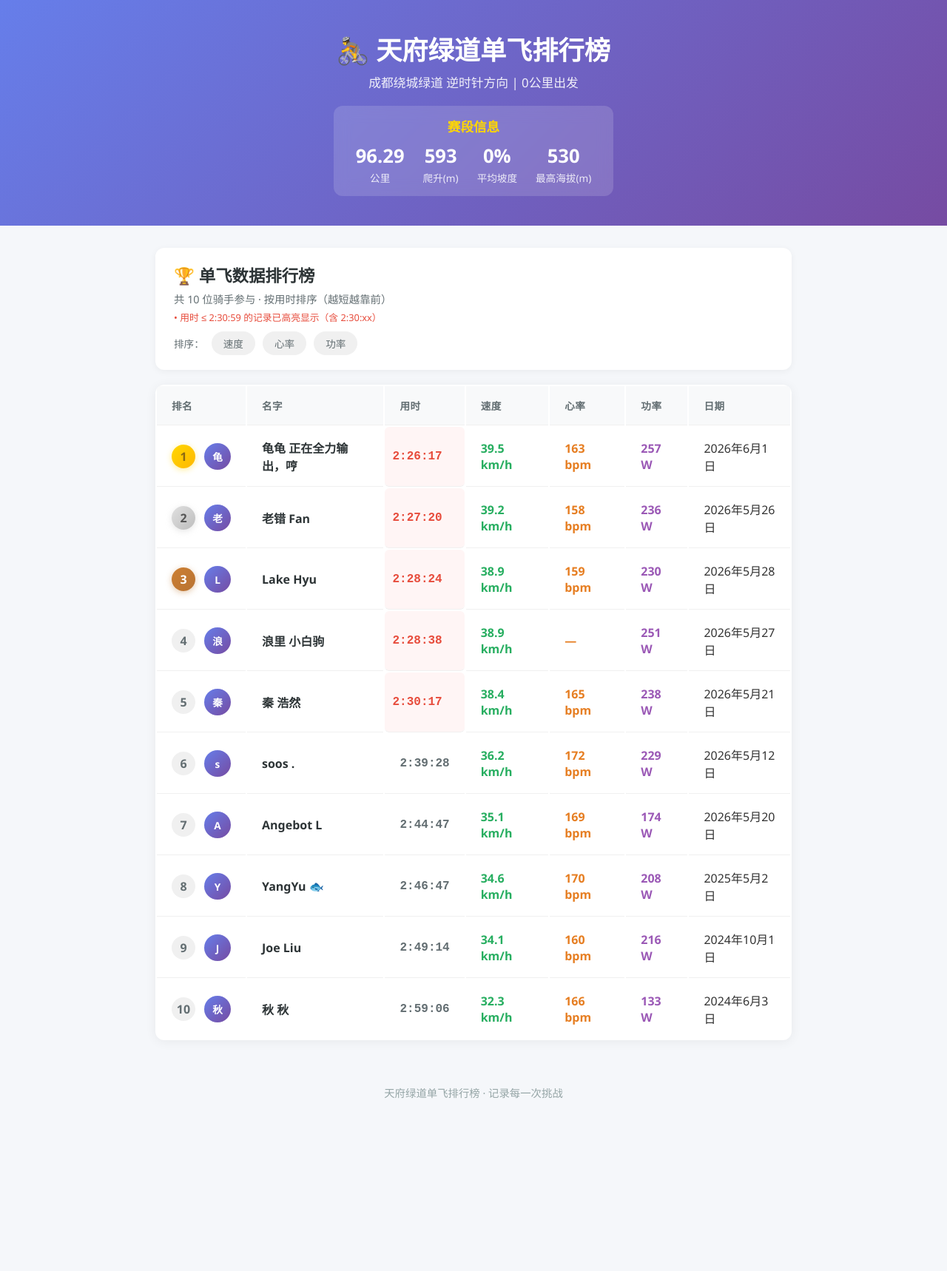
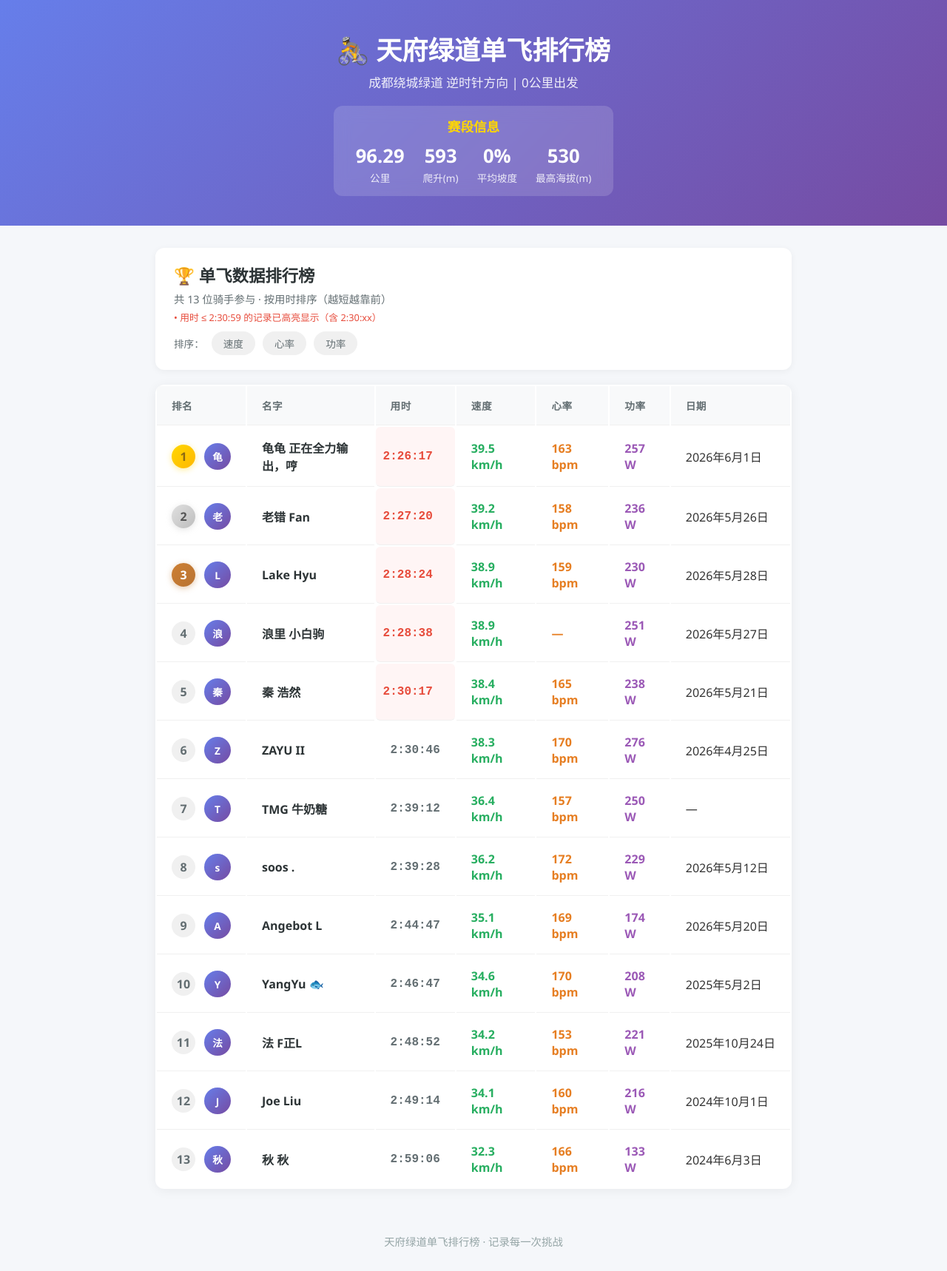
Before and after one commit to techysy/techysy.github.io, a Jekyll site: the page TianfuGreenway.html, which Jekyll copies as it is, in a window 1280 px wide. Shown: the whole page at 74% size. Built offline with Jekyll 4.4.1, drawn with Linux system fonts in a browser that asks for light colours; before the commit the page ends 1517 px from its top, so only the background shows below that.

Commit message:
Update TianfuGreenway.html

```diff
--- a/TianfuGreenway.html
+++ b/TianfuGreenway.html
@@ -227,6 +227,11 @@
             font-weight: 600;
         }
 
+        .date-cell {
+            min-width: 100px;
+            white-space: nowrap;
+        }
+
         /* 页脚 */
         .footer {
             text-align: center;
@@ -327,7 +332,7 @@
         <div class="section-header">
             <div>
                 <h2 class="section-title">🏆 单飞数据排行榜</h2>
-                <p class="section-subtitle">共 10 位骑手参与 · 按用时排序（越短越靠前）</p>
+                <p class="section-subtitle">共 13 位骑手参与 · 按用时排序（越短越靠前）</p>
                 <p style="font-size: 0.8em; color: #e74c3c; margin-top: 5px;">• 用时 ≤ 2:30:59 的记录已高亮显示（含 2:30:xx）</p>
             </div>
             <div style="display: flex; gap: 10px; margin-top: 10px;">
@@ -348,7 +353,7 @@
                     <th>速度</th>
                     <th>心率</th>
                     <th>功率</th>
-                    <th>日期</th>
+                    <th class="date-cell">日期</th>
                 </tr>
             </thead>
             <tbody id="tableBody">
@@ -364,7 +369,7 @@
                     <td class="speed-cell">39.5 km/h</td>
                     <td class="heart-cell">163 bpm</td>
                     <td class="power-cell">257 W</td>
-                    <td>2026年6月1日</td>
+                    <td class="date-cell">2026年6月1日</td>
                 </tr>
                 <tr data-time="2:27:20" data-speed="39.2" data-heart="158" data-power="236">
                     <td>
@@ -378,7 +383,7 @@
                     <td class="speed-cell">39.2 km/h</td>
                     <td class="heart-cell">158 bpm</td>
                     <td class="power-cell">236 W</td>
-                    <td>2026年5月26日</td>
+                    <td class="date-cell">2026年5月26日</td>
                 </tr>
                 <tr data-time="2:28:24" data-speed="38.9" data-heart="159" data-power="230">
                     <td>
@@ -392,7 +397,7 @@
                     <td class="speed-cell">38.9 km/h</td>
                     <td class="heart-cell">159 bpm</td>
                     <td class="power-cell">230 W</td>
-                    <td>2026年5月28日</td>
+                    <td class="date-cell">2026年5月28日</td>
                 </tr>
                 <tr data-time="2:28:38" data-speed="38.9" data-heart="0" data-power="251">
                     <td>
@@ -406,7 +411,7 @@
                     <td class="speed-cell">38.9 km/h</td>
                     <td class="heart-cell">—</td>
                     <td class="power-cell">251 W</td>
-                    <td>2026年5月27日</td>
+                    <td class="date-cell">2026年5月27日</td>
                 </tr>
                 <tr data-time="2:30:17" data-speed="38.4" data-heart="165" data-power="238">
                     <td>
@@ -420,12 +425,40 @@
                     <td class="speed-cell">38.4 km/h</td>
                     <td class="heart-cell">165 bpm</td>
                     <td class="power-cell">238 W</td>
-                    <td>2026年5月21日</td>
+                    <td class="date-cell">2026年5月21日</td>
+                </tr>
+                <tr data-time="2:30:46" data-speed="38.3" data-heart="170" data-power="276">
+                    <td>
+                        <div class="rank-cell">
+                            <div class="rank-number other">6</div>
+                            <div class="avatar">Z</div>
+                        </div>
+                    </td>
+                    <td class="name-cell">ZAYU II</td>
+                    <td class="time-cell normal">2:30:46</td>
+                    <td class="speed-cell">38.3 km/h</td>
+                    <td class="heart-cell">170 bpm</td>
+                    <td class="power-cell">276 W</td>
+                    <td class="date-cell">2026年4月25日</td>
+                </tr>
+                <tr data-time="2:39:12" data-speed="36.4" data-heart="157" data-power="250">
+                    <td>
+                        <div class="rank-cell">
+                            <div class="rank-number other">7</div>
+                            <div class="avatar">T</div>
+                        </div>
+                    </td>
+                    <td class="name-cell">TMG 牛奶糖</td>
+                    <td class="time-cell normal">2:39:12</td>
+                    <td class="speed-cell">36.4 km/h</td>
+                    <td class="heart-cell">157 bpm</td>
+                    <td class="power-cell">250 W</td>
+                    <td class="date-cell">—</td>
                 </tr>
                 <tr data-time="2:39:28" data-speed="36.2" data-heart="172" data-power="229">
                     <td>
                         <div class="rank-cell">
-                            <div class="rank-number other">6</div>
+                            <div class="rank-number other">8</div>
                             <div class="avatar">s</div>
                         </div>
                     </td>
@@ -434,12 +467,12 @@
                     <td class="speed-cell">36.2 km/h</td>
                     <td class="heart-cell">172 bpm</td>
                     <td class="power-cell">229 W</td>
-                    <td>2026年5月12日</td>
+                    <td class="date-cell">2026年5月12日</td>
                 </tr>
                 <tr data-time="2:44:47" data-speed="35.1" data-heart="169" data-power="0">
                     <td>
                         <div class="rank-cell">
-                            <div class="rank-number other">7</div>
+                            <div class="rank-number other">9</div>
                             <div class="avatar">A</div>
                         </div>
                     </td>
@@ -448,12 +481,12 @@
                     <td class="speed-cell">35.1 km/h</td>
                     <td class="heart-cell">169 bpm</td>
                     <td class="power-cell">174 W</td>
-                    <td>2026年5月20日</td>
+                    <td class="date-cell">2026年5月20日</td>
                 </tr>
                 <tr data-time="2:46:47" data-speed="34.6" data-heart="170" data-power="208">
                     <td>
                         <div class="rank-cell">
-                            <div class="rank-number other">8</div>
+                            <div class="rank-number other">10</div>
                             <div class="avatar">Y</div>
                         </div>
                     </td>
@@ -462,12 +495,26 @@
                     <td class="speed-cell">34.6 km/h</td>
                     <td class="heart-cell">170 bpm</td>
                     <td class="power-cell">208 W</td>
-                    <td>2025年5月2日</td>
+                    <td class="date-cell">2025年5月2日</td>
+                </tr>
+                <tr data-time="2:48:52" data-speed="34.2" data-heart="153" data-power="221">
+                    <td>
+                        <div class="rank-cell">
+                            <div class="rank-number other">11</div>
+                            <div class="avatar">法</div>
+                        </div>
+                    </td>
+                    <td class="name-cell">法 F正L</td>
+                    <td class="time-cell normal">2:48:52</td>
+                    <td class="speed-cell">34.2 km/h</td>
+                    <td class="heart-cell">153 bpm</td>
+                    <td class="power-cell">221 W</td>
+                    <td class="date-cell">2025年10月24日</td>
                 </tr>
                 <tr data-time="2:49:14" data-speed="34.1" data-heart="160" data-power="216">
                     <td>
                         <div class="rank-cell">
-                            <div class="rank-number other">9</div>
+                            <div class="rank-number other">12</div>
                             <div class="avatar">J</div>
                         </div>
                     </td>
@@ -476,12 +523,12 @@
                     <td class="speed-cell">34.1 km/h</td>
                     <td class="heart-cell">160 bpm</td>
                     <td class="power-cell">216 W</td>
-                    <td>2024年10月1日</td>
+                    <td class="date-cell">2024年10月1日</td>
                 </tr>
                 <tr data-time="2:59:06" data-speed="32.3" data-heart="166" data-power="0">
                     <td>
                         <div class="rank-cell">
-                            <div class="rank-number other">10</div>
+                            <div class="rank-number other">13</div>
                             <div class="avatar">秋</div>
                         </div>
                     </td>
@@ -490,7 +537,7 @@
                     <td class="speed-cell">32.3 km/h</td>
                     <td class="heart-cell">166 bpm</td>
                     <td class="power-cell">133 W</td>
-                    <td>2024年6月3日</td>
+                    <td class="date-cell">2024年6月3日</td>
                 </tr>
             </tbody>
         </table>
```
